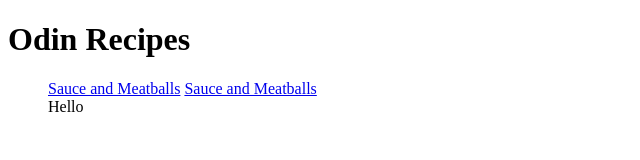
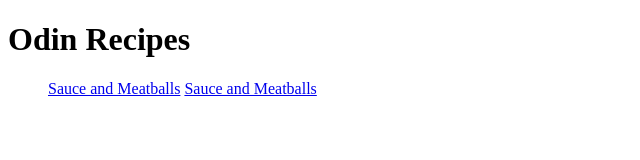
Before and after one commit to tim-tersigni/odin-recipes, a plain HTML site: page index.html in a window 1280 px wide. Shown: the full height of the page, 0-640 px from the left. Drawn offline with Linux system fonts and the light colour scheme.

Commit message:
Remove test element. Format recipes as a unordered list in index.html. Add link to lasagna recipe in the list.

```diff
--- a/index.html
+++ b/index.html
@@ -11,7 +11,6 @@
   <ul>
     <a href="./recipes/sauce-and-meatballs.html">Sauce and Meatballs</a>
     <a href="./recipes/sauce-and-meatballs.html">Sauce and Meatballs</a>
-    <div>Hello</div>
   </ul>
 </body>
 </html>
```
